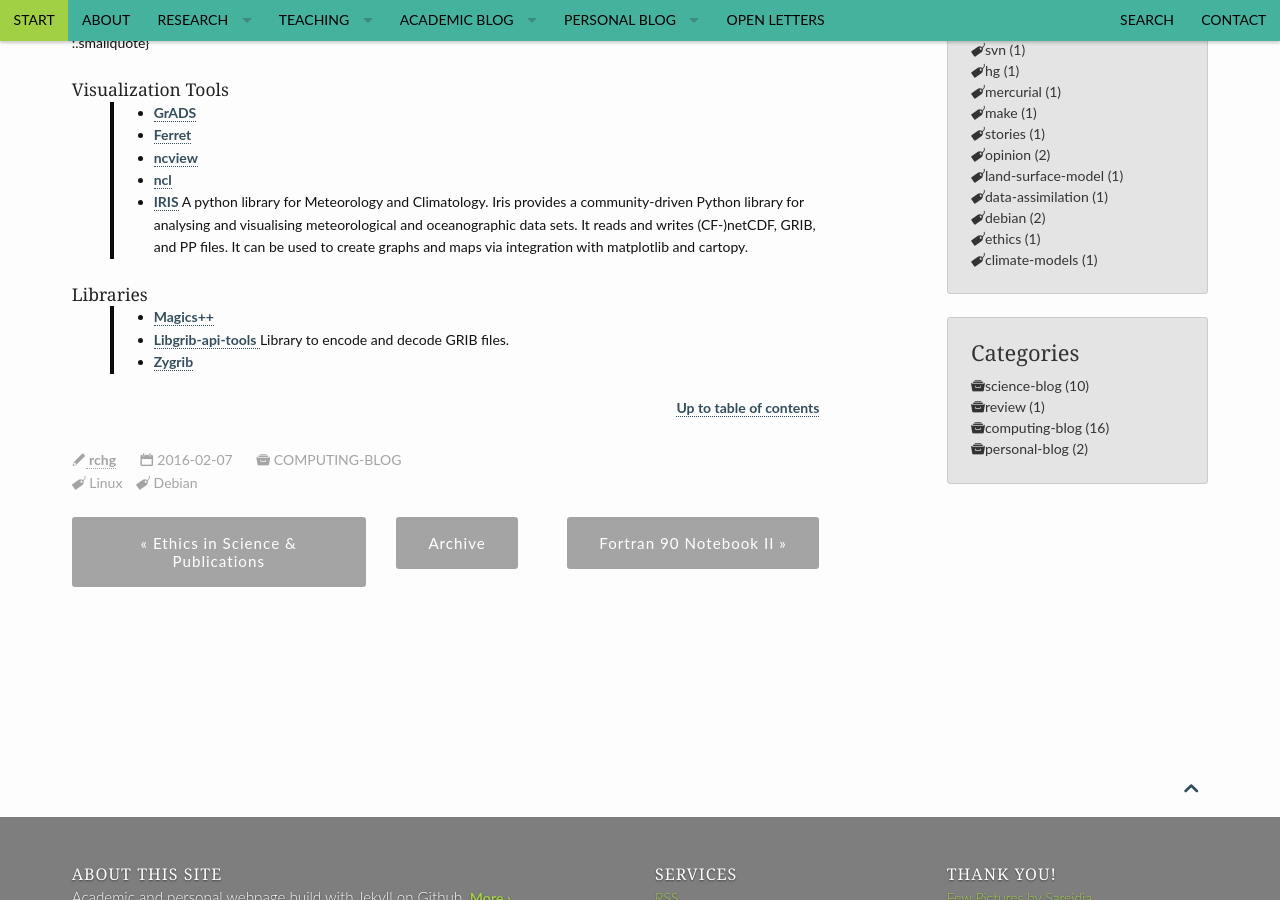
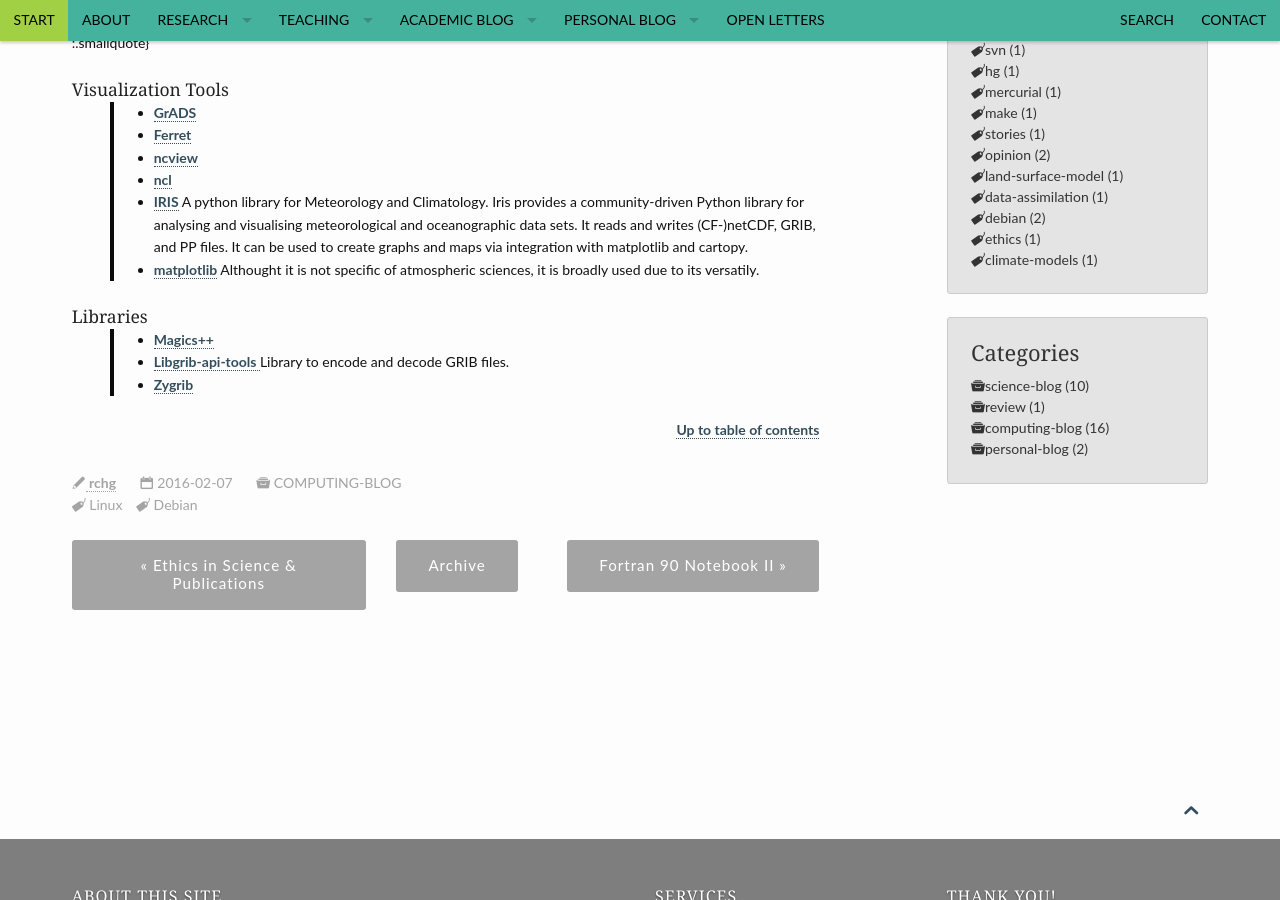
Before and after one commit to RCHG/rchg.github.io, a Jekyll site: the page built from _posts/2016-02-07-Meteorology-Software.md, in a window 1280 px wide and 900 px high, scrolled down 925 px. Built offline with Jekyll 4.4.1, drawn with Linux system fonts in a browser that asks for light colours.

Commit message:
Update 2016-02-07-Meteorology-Software.md

```diff
--- a/_posts/2016-02-07-Meteorology-Software.md
+++ b/_posts/2016-02-07-Meteorology-Software.md
@@ -43,6 +43,7 @@ header:
 - [ncview](http://meteora.ucsd.edu/~pierce/ncview_home_page.html)
 - [ncl](http://www.ncl.ucar.edu/overview.shtml)
 - [IRIS](http://scitools.org.uk/iris/) A python library for Meteorology and Climatology. Iris provides a community-driven Python library for analysing and visualising meteorological and oceanographic data sets. It reads and writes (CF-)netCDF, GRIB, and PP files. It can be used to create graphs and maps via integration with matplotlib and cartopy.
+- [matplotlib](http://matplotlib.org) Althought it is not specific of atmospheric sciences, it is broadly used due to its versatily.
 {:.smallquote}
 
 #### Libraries
```
